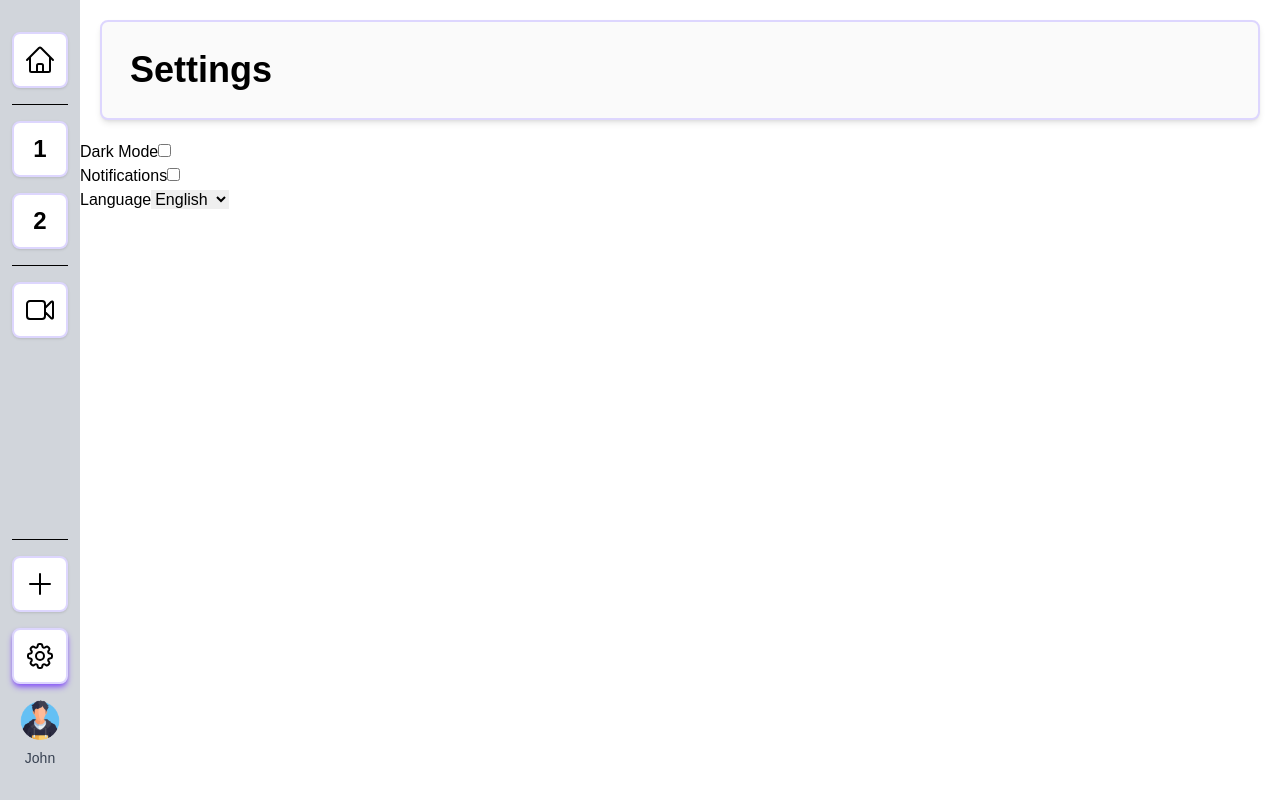
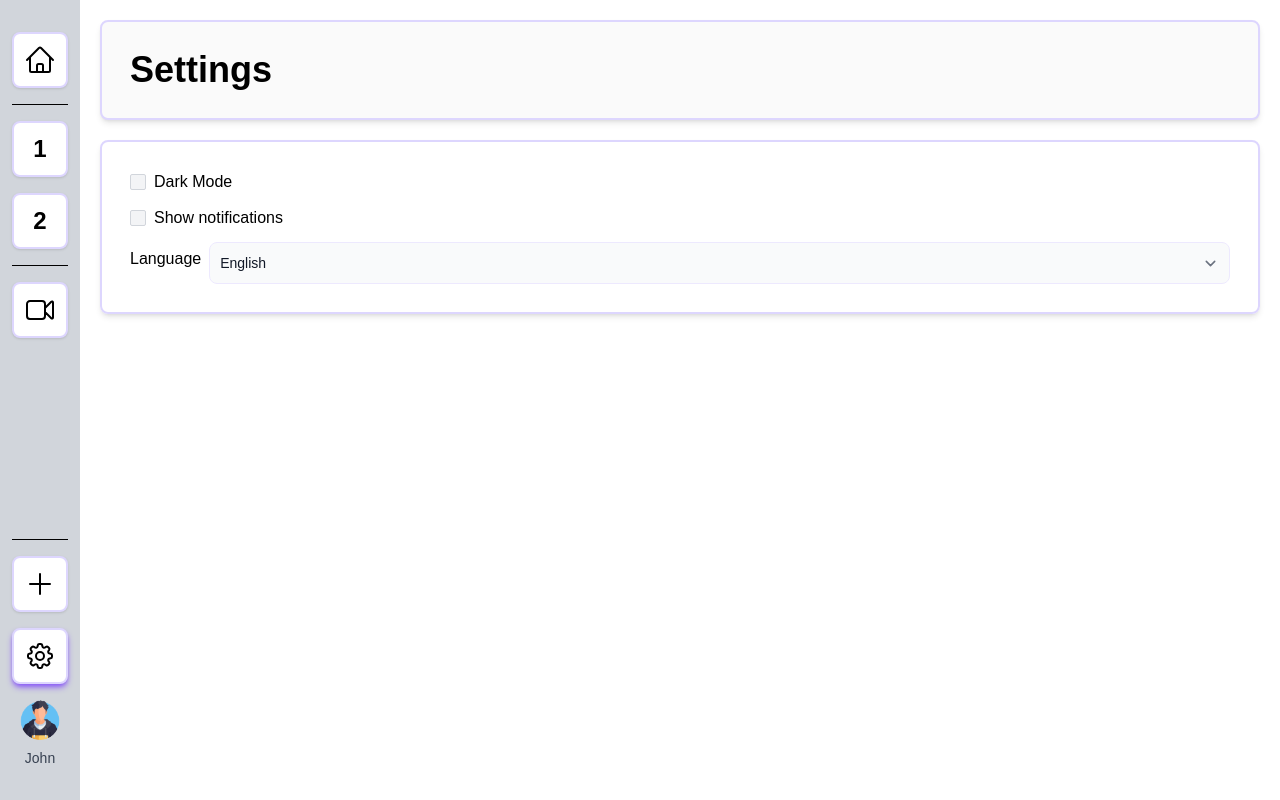
Before and after one commit to szymnob/smarthome-dashboard, a Next.js app: page /dashboard/settings in a window 1280 px wide. Built offline with nearby package versions, Linux system fonts and the light colour scheme.

Commit message:
Introduce select and checkbox component Settings panel overhaul

```diff
--- a/package.json
+++ b/package.json
@@ -25,6 +25,7 @@
     "tsparticles": "^3.7.1"
   },
   "devDependencies": {
+    "@tailwindcss/forms": "^0.5.10",
     "eslint": "^8",
     "eslint-config-next": "15.0.3",
     "postcss": "^8",
--- a/src/app/dashboard/layout.js
+++ b/src/app/dashboard/layout.js
@@ -12,7 +12,6 @@ export default function Layout({ children }) {
     const closeModal = () => setShowAddFloorModal(false);
 
     return (
-        <>
             <div className="flex h-screen">
                 <div
                     className={`fixed inset-0 z-50 flex justify-start items-start bg-black bg-opacity-50 transition-transform duration-300 ${isOpen ? 'translate-x-0' : 'translate-x-full'}
@@ -22,7 +21,7 @@ export default function Layout({ children }) {
                 </div>
                 <div className={`flex-grow md:overflow-y-auto ${isOpen ? 'overflow-hidden' : ''}`}>
                     <button
-                        className="md:hidden p-4 bg-gray-400 text-white rounded-full fixed top-4 right-4 z-50"
+                        className="md:hidden p-4 w-auto h-auto  bg-gray-400 text-white rounded-full fixed top-4 right-4 z-50"
                         onClick={() => setIsOpen(!isOpen)}
                     >
                         {isOpen ? '✕' : '☰'}
@@ -36,6 +35,5 @@ export default function Layout({ children }) {
                     </div>
                 </div>
             </div>
-        </>
     );
 }
--- a/src/app/dashboard/settings/page.jsx
+++ b/src/app/dashboard/settings/page.jsx
@@ -2,6 +2,8 @@
 
 import Header from "@/components/ui/assets/RectHeader";
 import React, { useState } from 'react';
+import Checkbox from "@/components/ui/assets/Checkbox";
+import Select from "@/components/ui/assets/Select";
 
 // export default function Settings() {
 //     return (
@@ -14,32 +16,24 @@ export default function Settings() {
     const [darkMode, setDarkMode] = useState(false);
 
     return (
-        <div className="settings-page">
+        <>
             <Header label="Settings" />
-            <div className="settings-content">
-                <div className="setting-item">
-                    <label htmlFor="darkModeToggle">Dark Mode</label>
-                    <input
-                        type="checkbox"
-                        id="darkModeToggle"
-                        checked={darkMode}
-                        onChange={() => setDarkMode(!darkMode)}
-                    />
-                </div>
-                <div className="setting-item">
-                    <label htmlFor="notificationToggle">Notifications</label>
-                    <input type="checkbox" id="notificationToggle" />
-                </div>
-                <div className="setting-item">
-                    <label htmlFor="languageSelect">Language</label>
-                    <select id="languageSelect">
+
+                <div className="settings-content border-custom rounded-lg p-7 m-5 shadow-md flex flex-col space-y-3">
+
+                    <Checkbox label="Dark Mode" checked={darkMode} onChange={() => setDarkMode(!darkMode)}/>
+
+                    <Checkbox label="Show notifications"/>
+
+                    <Select label="Language">
                         <option value="en">English</option>
                         <option value="es">Spanish</option>
                         <option value="fr">French</option>
-                    </select>
+                    </Select>
+
                 </div>
-            </div>
-        </div>
+
+        </>
     );
 
 }
--- a/src/app/globals.css
+++ b/src/app/globals.css
@@ -11,6 +11,11 @@
 /*    --foreground: #ededed;*/
 /*  }*/
 /*}*/
+
+@tailwind base;
+@tailwind components;
+@tailwind utilities;
+
 
 body {
   color: black;
--- /dev/null
+++ b/src/components/ui/assets/Checkbox.jsx
@@ -0,0 +1,21 @@
+import * as PropTypes from "prop-types";
+
+export default function Checkbox({label, checked, onChange}) {
+
+
+    return (
+        <div className="flex items-center space-x-2">
+            <input id="checkbox" type="checkbox" value=""
+                   className="w-4 h-4 text-violet-600 bg-gray-100 border-gray-300 rounded-sm focus:ring-violet-700"/>
+            <label htmlFor="checkbox" className="">
+                {label}
+            </label>
+        </div>
+    )
+}
+
+Checkbox.propTypes = {
+    label: PropTypes.string.isRequired,
+    checked: PropTypes.bool,
+    onChange: PropTypes.func
+}
--- /dev/null
+++ b/src/components/ui/assets/Select.jsx
@@ -0,0 +1,30 @@
+import clsx from "clsx";
+import * as PropTypes from "prop-types";
+
+
+export default function Select({children, label, value, onChange}) {
+
+
+    return(
+        <div className="flex items-center justify-center space-x-2">
+            <label htmlFor="countries" className="block mb-2 text-nowrap">
+                {label}
+            </label>
+            <select
+                value={value}
+                onChange={onChange}
+                    className="min-w-60 bg-gray-50 border border-violet-100 text-gray-900 text-sm rounded-lg focus:ring-violet-700 focus:border-violet-700 focus:shadow focus:shadow-violet-500 block w-full p-2.5">
+                {children}
+            </select>
+        {/*thers no way to change option color witouh creating own component for that*/}
+
+        </div>
+    )
+}
+
+Select.propTypes = {
+    value: PropTypes.string,
+    onChange: PropTypes.func,
+    children: PropTypes.node.isRequired,
+    label: PropTypes.string
+}
--- a/src/components/ui/assets/ToogleDays.jsx
+++ b/src/components/ui/assets/ToogleDays.jsx
@@ -22,8 +22,9 @@ export default function ToggleDays({ value = [], onChange }) {
     };
 
     return (
-        <div className="flex space-x-2 p-2">
+        <div className="flex justify-between p-2">
             {DAYS.map((dayObj) => {
+
                 const dayValue = parseInt(Object.keys(dayObj)[0]);
                 const dayLabel = dayObj[dayValue][0];
                 const dayName = dayObj[dayValue][1];
--- a/src/components/views/device-views/AddNewDevice.jsx
+++ b/src/components/views/device-views/AddNewDevice.jsx
@@ -9,6 +9,7 @@ import { addDeviceToRoom } from "@/app/dashboard/data/dataService";
 import Input from "@/components/ui/assets/Input";
 import SubmitButton, { CancelButton } from "@/components/ui/assets/Buttons";
 import PropTypes from "prop-types";
+import Select from "@/components/ui/assets/Select";
 
 AddNewDevice.propTypes = {
   isVisible: PropTypes.bool.isRequired,
@@ -61,12 +62,7 @@ export default function AddNewDevice({ isVisible, onClose, floorId, roomId }) {
 
           {/* Device Type (example: select dropdown) */}
           <div>
-            <label className="block text-sm font-semibold mb-1">Device Type:</label>
-            <select
-                className="border border-gray-300 rounded px-3 py-2 w-full"
-                value={deviceType}
-                onChange={(e) => setDeviceType(e.target.value)}
-            >
+            <Select label="Device type:" value={deviceType} onChange={(e) => setDeviceType(e.target.value)}>
               <option value="rgb_light">RGB Light</option>
               <option value="heater">Heater</option>
               <option value="tv">TV</option>
@@ -74,7 +70,8 @@ export default function AddNewDevice({ isVisible, onClose, floorId, roomId }) {
               <option value="refrigerator">Refrigerator</option>
               <option value="refrigerator">Blinders</option>
               {/* ... można dodać więcej opcji */}
-            </select>
+            </Select>
+
           </div>
 
           {/* Optional error message */}
--- a/src/components/views/device-views/RemoveDevice.jsx
+++ b/src/components/views/device-views/RemoveDevice.jsx
@@ -6,6 +6,7 @@ import {deleteDeviceById, removeDeviceFromRoom} from "@/app/dashboard/data/dataS
 // import Input from "@/components/ui/assets/Input";
 import SubmitButton, { CancelButton } from "@/components/ui/assets/Buttons";
 import PropTypes from "prop-types";
+import Select from "@/components/ui/assets/Select";
 
 RemoveDevice.propTypes = {
   isVisible: PropTypes.bool.isRequired,
@@ -62,18 +63,16 @@ export default function RemoveDevice({ isVisible, onClose, floorId, roomId }) {
           {/* Device Selection */}
           <div>
             <label className="block text-sm font-semibold mb-1">Select Device to Remove:</label>
-            <select
-              className="border border-gray-300 rounded px-3 py-2 w-full"
-              value={selectedDeviceId}
-              onChange={handleDeviceChange}
-            >
+
+            <Select value={selectedDeviceId} onChange={handleDeviceChange}>
               <option value="">-- Select a Device --</option>
               {devicesInRoom.map((deviceId) => (
-                <option key={deviceId} value={deviceId}>
-                  {data.devices[deviceId]?.name || `Device ${deviceId}`}
-                </option>
+                  <option key={deviceId} value={deviceId}>
+                    {data.devices[deviceId]?.name || `Device ${deviceId}`}
+                  </option>
               ))}
-            </select>
+            </Select>
+
           </div>
 
           {/* Optional error message */}
--- a/tailwind.config.js
+++ b/tailwind.config.js
@@ -25,5 +25,5 @@ module.exports = {
       },
     },
   },
-  plugins: [],
+  plugins: [require("@tailwindcss/forms")],
 };
```
Also changed, not shown: src/app/dashboard/floor/[floorId]/page.jsx (+35 -14 lines), 1 other file (tests, documents, lock files or other folders).
